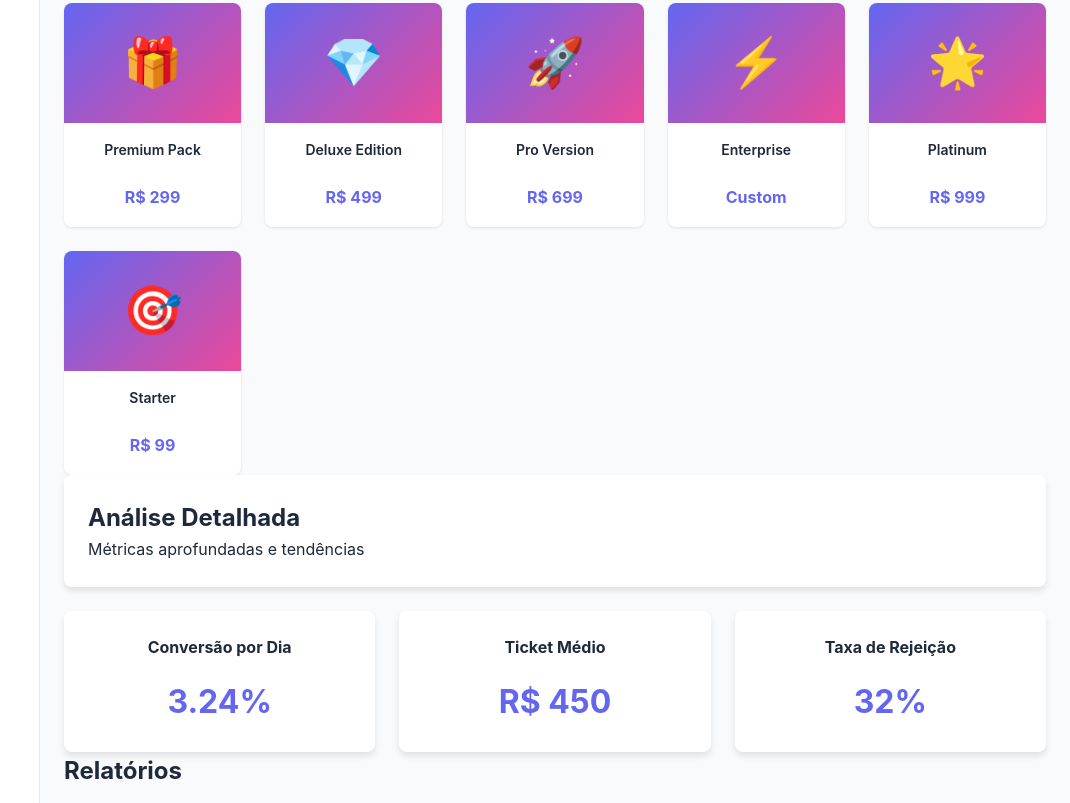
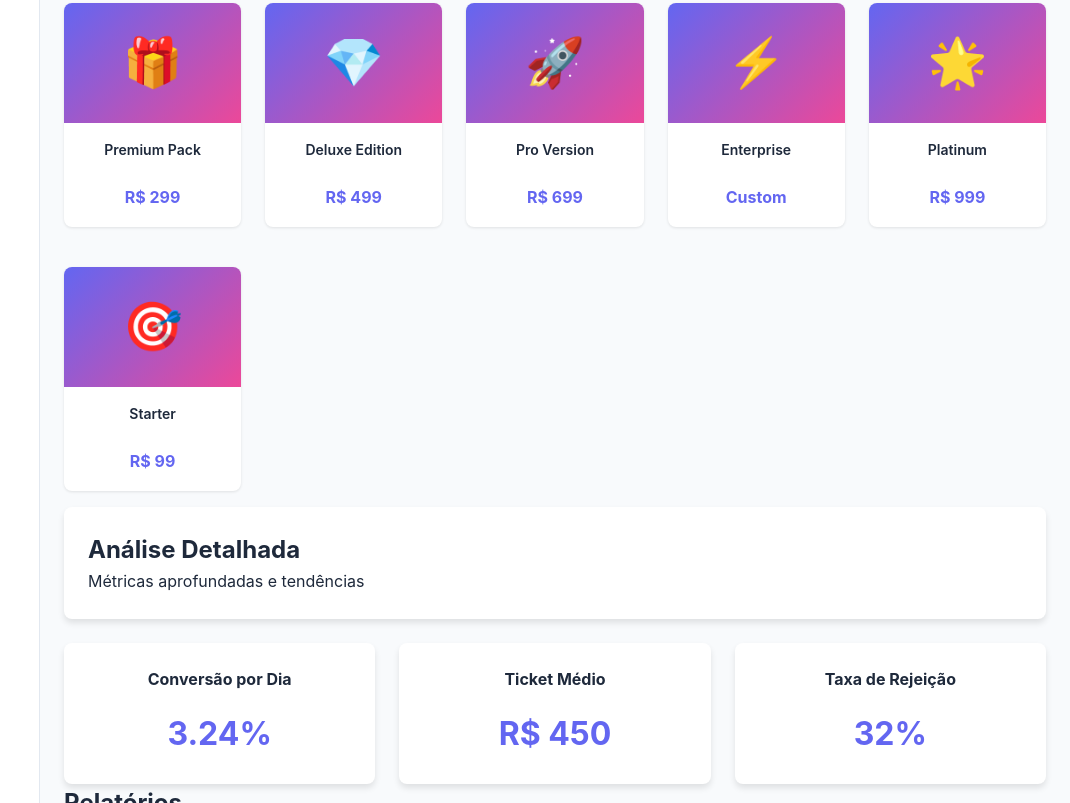
Before and after one commit to mgckaled/rs_full-stack_n4_advancing-html-css, a plain HTML site: page m1/b4/src/index.html in a window 1280 px wide. Shown: the part 2002-2805 px from the top of the page, without its empty margins (210-1280 px from the left). Drawn offline with Linux system fonts and the light colour scheme.

Commit message:
fix: update repo - module 1

```diff
--- a/m1/b4/src/styles.css
+++ b/m1/b4/src/styles.css
@@ -524,6 +524,7 @@ body.dark-theme .insight-bar {
   box-shadow: var(--shadow);
   overflow: hidden;
   text-align: center;
+  margin-bottom: var(--space-md);
   transition: all 0.3s;
 }
 
```
Also changed, not shown: .github/assets/images/tn_dashbord.png (added), .github/assets/images/tn_devstudio.png (added), .github/assets/images/tn_griddash.png (added), 5 other files.
